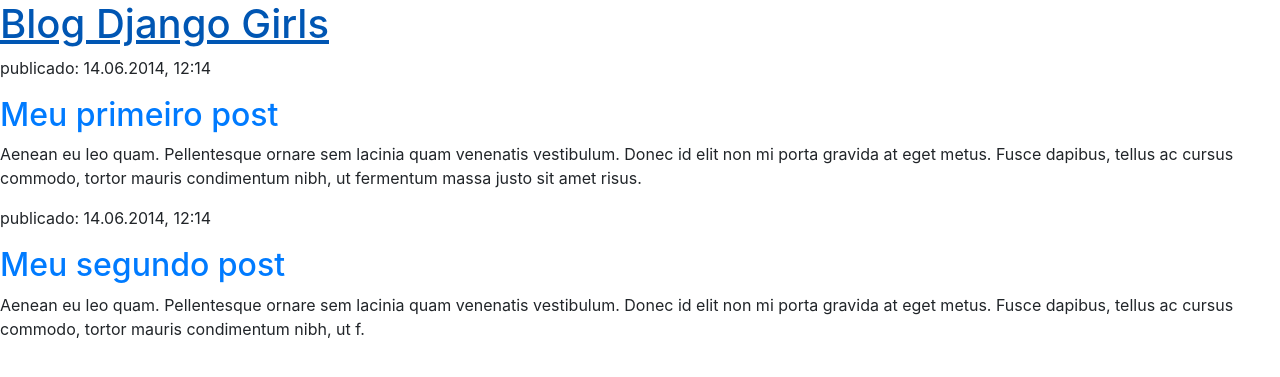
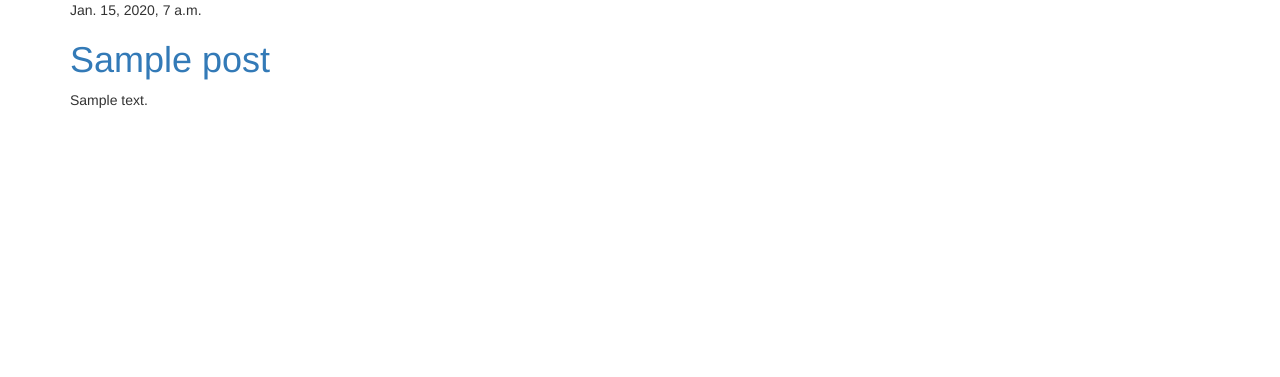
Before and after one commit to FreitasAssis/curso-django, a Django app: template project/app/templates/app/post_list.html in a window 1280 px wide. Shown: the top 377 px of the page. Run offline with Django 3.2, Linux system fonts and the light colour scheme; the template is opened without the code that fills it: values that come from a table or form of the project are taken from there, others are empty; tables that the repository leaves empty hold one stand-in row (values such as "Sample post"); some libraries are stand-ins or nearby versions.

Commit message:
[UPD] - Posts, base, block...

```diff
--- /dev/null
+++ b/project/app/templates/app/base.html
@@ -0,0 +1,18 @@
+<html>
+    <head>
+        <title>Curso Django</title>
+        <link rel="stylesheet" href="//maxcdn.bootstrapcdn.com/bootstrap/3.2.0/css/bootstrap.min.css">
+        <link rel="stylesheet" href="//maxcdn.bootstrapcdn.com/bootstrap/3.2.0/css/bootstrap-theme.min.css">
+        <link href='//fonts.googleapis.com/css?family=Lobster&subset=latin,latin-ext' rel='stylesheet' type='text/css'>
+    </head>
+    <body>
+        <div class="content container">
+            <div class="row">
+                <div class="col-md-8">
+                {% block content %}
+                {% endblock %}
+                </div>
+            </div>
+        </div>
+    </body>
+</html>
--- a/project/app/templates/app/post_list.html
+++ b/project/app/templates/app/post_list.html
@@ -1,26 +1,13 @@
-<html>
-    <head>
-        <title>App teste</title>
-        <link rel="stylesheet" href="https://stackpath.bootstrapcdn.com/bootstrap/4.2.1/css/bootstrap.min.css" integrity="sha384-GJzZqFGwb1QTTN6wy59ffF1BuGJpLSa9DkKMp0DgiMDm4iYMj70gZWKYbI706tWS" crossorigin="anonymous">
-        <script src="https://code.jquery.com/jquery-3.3.1.slim.min.js" integrity="sha384-q8i/X+965DzO0rT7abK41JStQIAqVgRVzpbzo5smXKp4YfRvH+8abtTE1Pi6jizo" crossorigin="anonymous"></script>
-        <script src="https://cdnjs.cloudflare.com/ajax/libs/popper.js/1.14.6/umd/popper.min.js" integrity="sha384-wHAiFfRlMFy6i5SRaxvfOCifBUQy1xHdJ/yoi7FRNXMRBu5WHdZYu1hA6ZOblgut" crossorigin="anonymous"></script>
-        <script src="https://stackpath.bootstrapcdn.com/bootstrap/4.2.1/js/bootstrap.min.js" integrity="sha384-B0UglyR+jN6CkvvICOB2joaf5I4l3gm9GU6Hc1og6Ls7i6U/mkkaduKaBhlAXv9k" crossorigin="anonymous"></script>
-    </head>
-    <body>
-        <div>
-            <h1><a href="/">Blog Django Girls</a></h1>
+{% extends 'app/base.html' %}
+
+{% block content %}
+    {% for post in posts %}
+        <div class="post">
+            <div class="date">
+                {{ post.published_date }}
+            </div>
+            <h1><a href="{% url 'post_detail' pk=post.pk %}">{{ post.title }}</a></h1>
+            <p>{{ post.text|linebreaksbr }}</p>
         </div>
-
-        <div>
-            <p>publicado: 14.06.2014, 12:14</p>
-            <h2><a href="">Meu primeiro post</a></h2>
-            <p>Aenean eu leo quam. Pellentesque ornare sem lacinia quam venenatis vestibulum. Donec id elit non mi porta gravida at eget metus. Fusce dapibus, tellus ac cursus commodo, tortor mauris condimentum nibh, ut fermentum massa justo sit amet risus.</p>
-        </div>
-
-        <div>
-            <p>publicado: 14.06.2014, 12:14</p>
-            <h2><a href="">Meu segundo post</a></h2>
-            <p>Aenean eu leo quam. Pellentesque ornare sem lacinia quam venenatis vestibulum. Donec id elit non mi porta gravida at eget metus. Fusce dapibus, tellus ac cursus commodo, tortor mauris condimentum nibh, ut f.</p>
-        </div>
-    </body>
-</html>
+    {% endfor %}
+{% endblock %}
--- a/project/app/urls.py
+++ b/project/app/urls.py
@@ -3,4 +3,5 @@ from . import views
 
 urlpatterns = [
     path('', views.post_list, name='post_list'),
+    path('post/<int:pk>/', views.post_detail, name='post_detail'),
 ]
```
Also changed, not shown: project/app/templates/app/post_detail.html (added, +13 -0 lines), project/app/views.py (+11 -2 lines).
